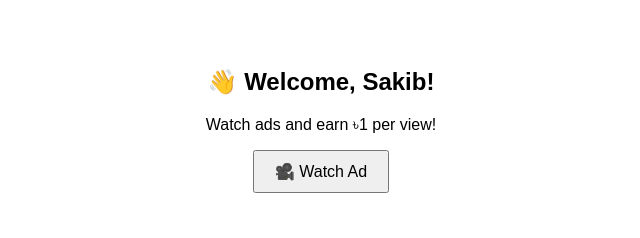
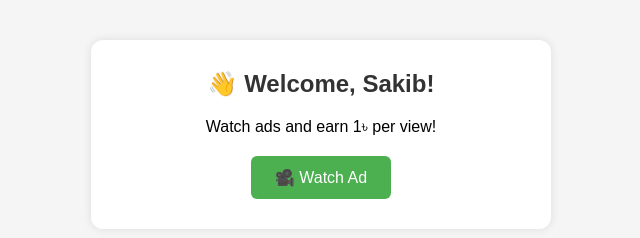
Before and after one commit to sshh09h-eng/rfgthfghfgjhfdh, a plain HTML site: page index.html in a window 1280 px wide. Shown: the whole page, without its empty margins (319-959 px from the left). Drawn offline with Linux system fonts and the light colour scheme.

Commit message:
Update index.html

```diff
--- a/index.html
+++ b/index.html
@@ -1,14 +1,54 @@
 <!DOCTYPE html>
-<html>
+<html lang="en">
 <head>
-  <title>Play2Earn Hub</title>
   <meta charset="UTF-8" />
+  <title>PlayZam Hub</title>
+  <meta name="viewport" content="width=device-width, initial-scale=1.0" />
   <script src="https://telegram.org/js/telegram-web-app.js"></script>
+  <style>
+    body {
+      font-family: sans-serif;
+      background-color: #f5f5f5;
+      margin: 0;
+      padding: 0;
+      text-align: center;
+    }
+    .container {
+      max-width: 400px;
+      margin: 40px auto;
+      background: white;
+      padding: 30px;
+      border-radius: 12px;
+      box-shadow: 0 0 10px rgba(0,0,0,0.1);
+    }
+    h2 {
+      margin-top: 0;
+      color: #333;
+    }
+    p {
+      font-size: 16px;
+      margin: 10px 0 20px;
+    }
+    button {
+      background-color: #4CAF50;
+      color: white;
+      border: none;
+      padding: 12px 24px;
+      font-size: 16px;
+      border-radius: 6px;
+      cursor: pointer;
+    }
+    button:hover {
+      background-color: #45a049;
+    }
+  </style>
 </head>
-<body style="font-family: sans-serif; text-align: center; padding: 40px;">
-  <h2>👋 Welcome, Sakib!</h2>
-  <p>Watch ads and earn ৳1 per view!</p>
-  <button onclick="showAd()" style="padding: 10px 20px; font-size: 16px;">🎥 Watch Ad</button>
+<body>
+  <div class="container">
+    <h2>👋 Welcome, Sakib!</h2>
+    <p>Watch ads and earn 1৳ per view!</p>
+    <button onclick="showAd()">🎥 Watch Ad</button>
+  </div>
 
   <!-- Monetag Ad Script -->
   <script src="//libtl.com/sdk.js" data-zone="10062649" data-sdk="show_10062649"></script>
@@ -16,7 +56,7 @@
   <script>
     function showAd() {
       alert("✅ Ad watched! ৳1 credited.");
-      // এখানে তুমি চাইলে backend API call করতে পারো
+      // এখানে backend API call বসানো যাবে
     }
   </script>
 </body>
```
